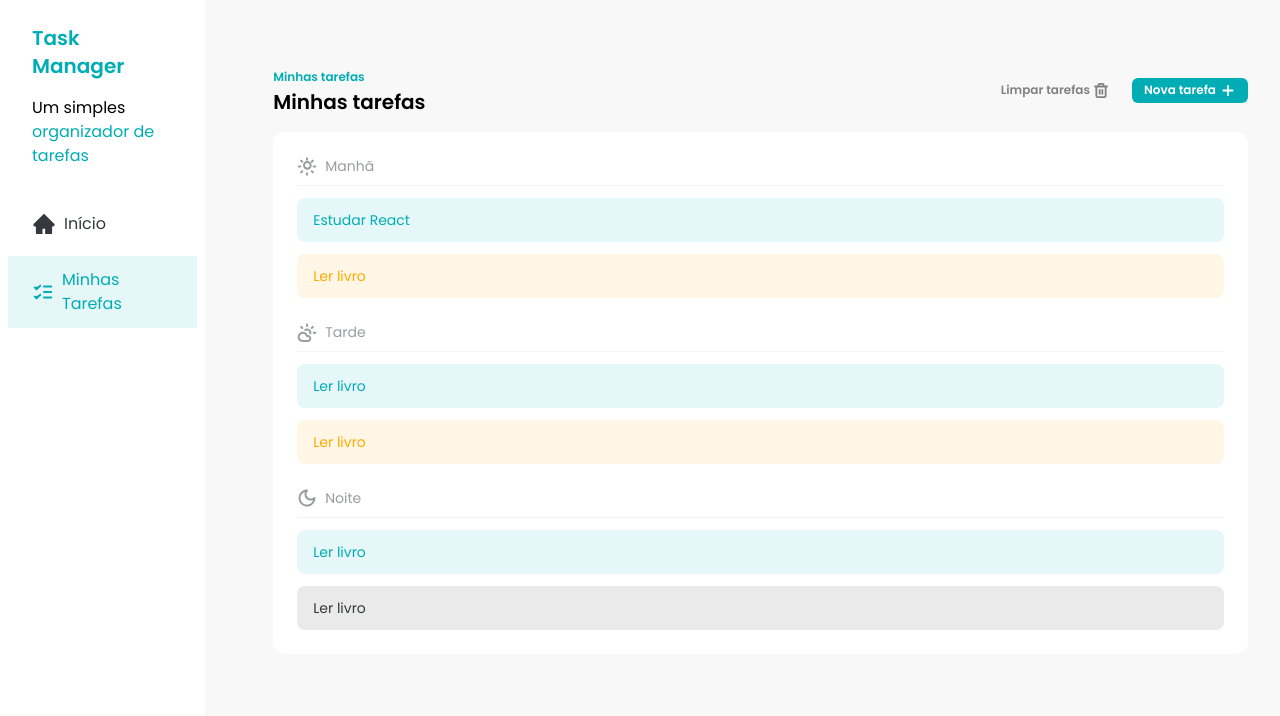
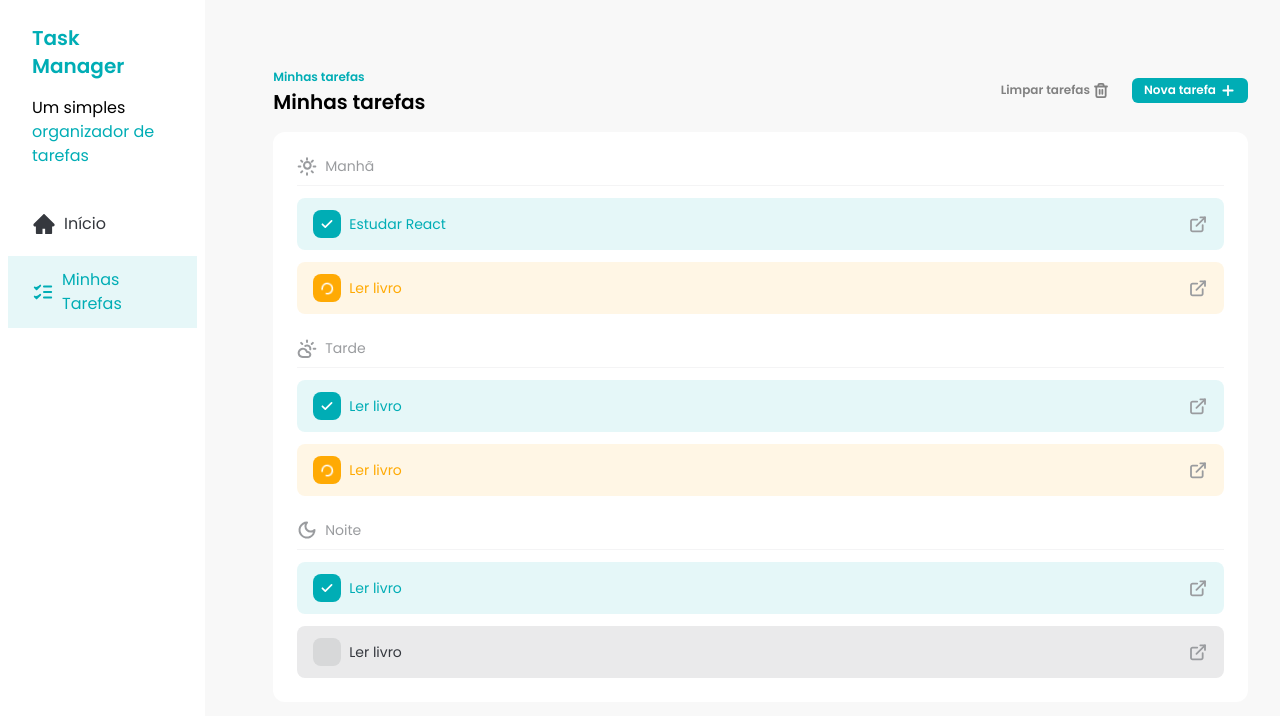
Before and after one commit to lucasbeniti/fsc-task-manager, a React (Vite) app: page / in a window 1280 px wide. Shown: the top 716 px of the page. Built offline with nearby package versions, Linux system fonts and the light colour scheme.

Commit message:
feat: ensure TaskItem changes depending on task status

```diff
--- a/src/components/TaskItem.jsx
+++ b/src/components/TaskItem.jsx
@@ -1,10 +1,14 @@
+import CheckIcon from "../assets/icons/check.svg?react";
+import LoaderIcon from "../assets/icons/loader.svg?react";
+import DetailsIcon from "../assets/icons/details.svg?react";
+
 const TaskItem = ({ task }) => {
   const getStatusClasses = () => {
     if (task.status === "done") {
-      return "bg-[#00ADB5] bg-opacity-10 text-[#00ADB5]";
+      return "bg-[#00ADB5] text-[#00ADB5]";
     }
     if (task.status === "inProgress") {
-      return "bg-[#FFAA04] bg-opacity-10 text-[#FFAA04]";
+      return "bg-[#FFAA04] text-[#FFAA04]";
     }
     if (task.status === "notStarted") {
       return "bg-[#35383E] bg-opacity-10 text-[#35383E]";
@@ -12,9 +16,28 @@
   };
   return (
     <div
-      className={`flex items-center justify-between gap-2 rounded-lg px-4 py-3 text-sm ${getStatusClasses()}`}
+      className={`flex items-center rounded-lg px-4 py-3 text-sm ${getStatusClasses()} justify-between bg-opacity-10`}
     >
-      {task.title}
+      <div className="flex items-center gap-2">
+        <label
+          className={`relative flex size-7 cursor-pointer items-center justify-center rounded-lg ${getStatusClasses()}`}
+        >
+          <input
+            type="checkbox"
+            className="absolute h-full w-full cursor-pointer opacity-0"
+            checked={task.status === "done"}
+          />
+          {task.status === "done" && <CheckIcon />}
+          {task.status === "inProgress" && (
+            <LoaderIcon className="animate-spin" />
+          )}
+        </label>
+        {task.title}
+      </div>
+
+      <a href="#" className="transition-all hover:opacity-75">
+        <DetailsIcon />
+      </a>
     </div>
   );
 };
```
Also changed, not shown: src/assets/icons/loader.svg.
